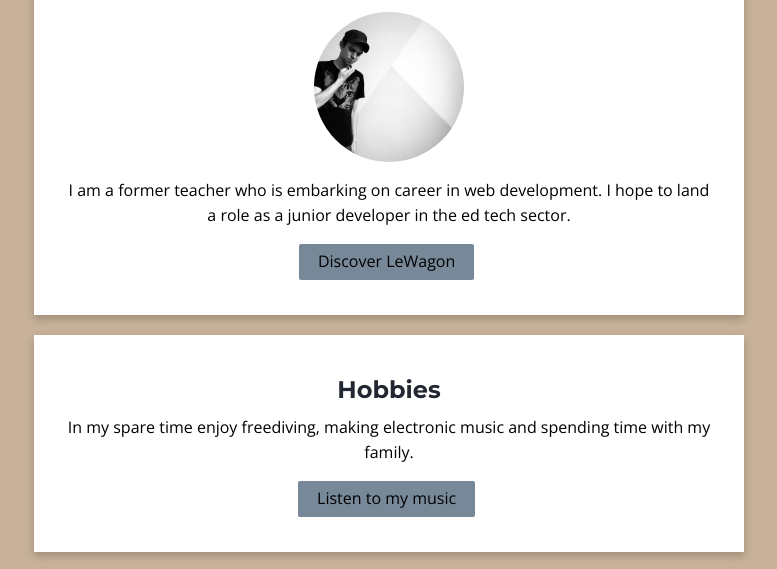
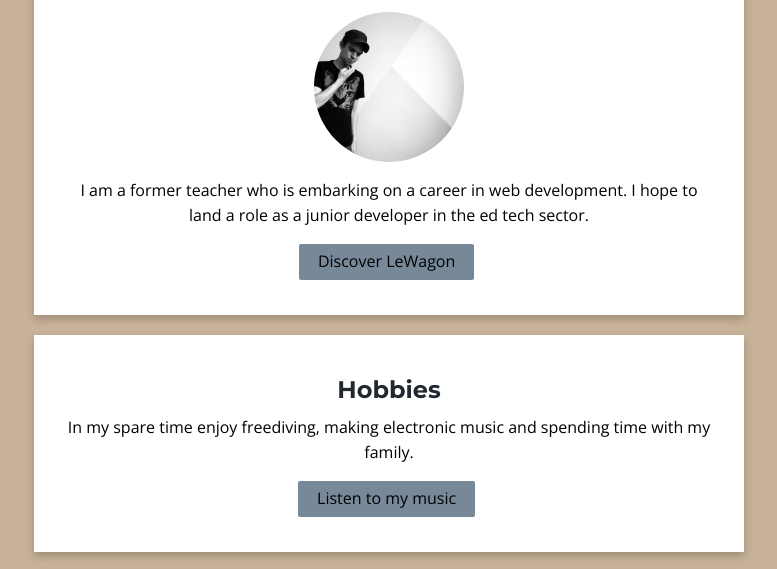
Before and after one commit to wabawden/profile, a plain HTML site: page index.html in a window 1280 px wide. Shown: the part 174-743 px from the top of the page, without its empty margins (251-1028 px from the left). Drawn offline with nearby package versions, Linux system fonts and the light colour scheme.

Commit message:
Update index.html

```diff
--- a/index.html
+++ b/index.html
@@ -13,7 +13,7 @@
         <h1>Hello, I'm Bill</h1>
         <h2>Programmer</h2>
         <img src="images/0011848637_20.jpg" alt="Photo of Bill" id="profile_pic">
-        <p>I am a former teacher who is embarking on career in web development. I hope to land a role as a junior developer in the ed tech sector.</p>
+        <p>I am a former teacher who is embarking on a career in web development. I hope to land a role as a junior developer in the ed tech sector.</p>
         <a href="http://www.lewagon.com" target="_blank" class="btn">Discover LeWagon</a>
       </div>
       <div class="card">
```
